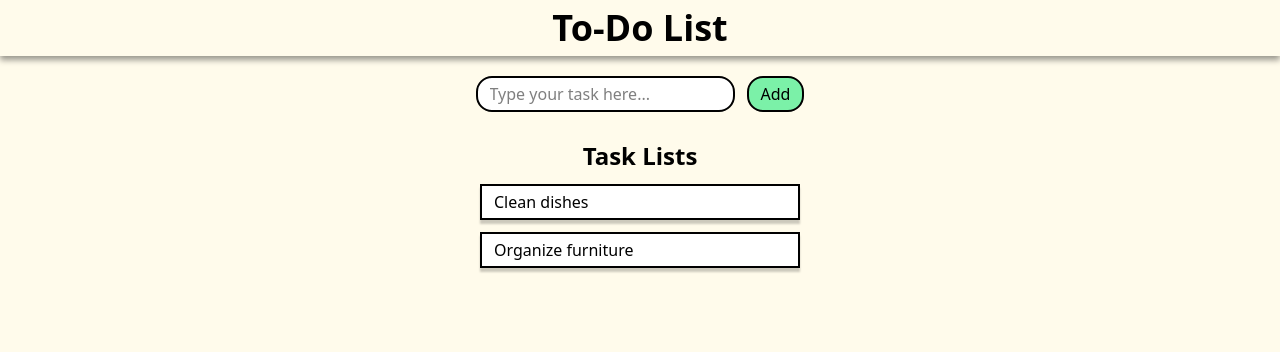
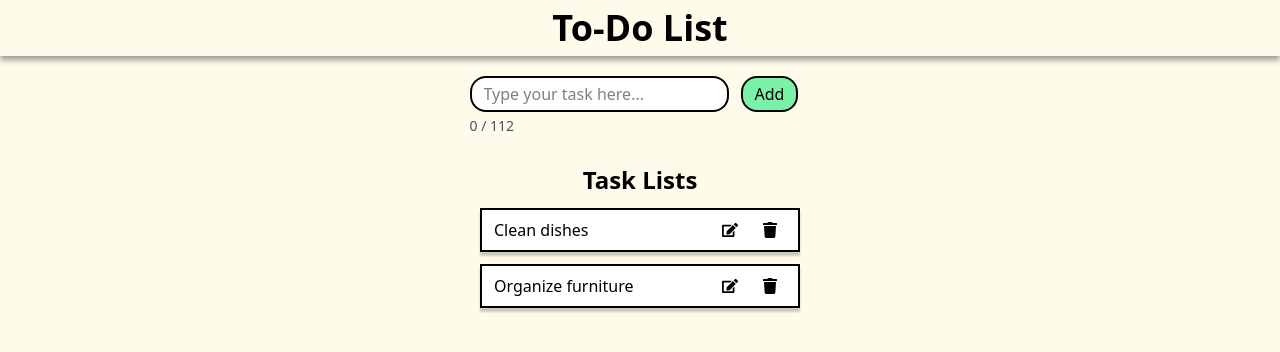
Before and after one commit to ntpyxl/ToDo-List, a React (Vite) app: page / in a window 1280 px wide. Shown: the top 352 px of the page. Built offline with nearby package versions, Linux system fonts and the light colour scheme.

Commit message:
Added character limit, and edit and delete buttons

```diff
--- a/package.json
+++ b/package.json
@@ -12,7 +12,8 @@
   },
   "dependencies": {
     "react": "^19.1.1",
-    "react-dom": "^19.1.1"
+    "react-dom": "^19.1.1",
+    "react-icons": "^5.5.0"
   },
   "devDependencies": {
     "@eslint/js": "^9.33.0",
--- a/src/App.tsx
+++ b/src/App.tsx
@@ -1,6 +1,8 @@
 import { useState } from "react";
+import { FaEdit, FaTrash } from "react-icons/fa";
 
 function App() {
+    const taskNameTextLength = 112;
     const [taskList, refreshTaskList] = useState([
         "Clean dishes",
         "Organize furniture",
@@ -24,6 +26,7 @@ function App() {
                         name="taskName"
                         placeholder="Type your task here..."
                         value={taskName}
+                        maxLength={taskNameTextLength}
                         onChange={(e) => setTaskName(e.target.value)}
                         className="px-3 py-1 border-2 border-black rounded-2xl bg-white focus:outline-none"
                     ></input>
@@ -33,6 +36,9 @@ function App() {
                     >
                         Add
                     </button>
+                    <div className="text-sm text-gray-600 mt-1">
+                        {taskName.length} / {taskNameTextLength}
+                    </div>
                 </div>
             </div>
 
@@ -41,9 +47,17 @@ function App() {
                 {taskList.map((task, index) => (
                     <div
                         key={index}
-                        className="w-[25vw] px-3 py-1 border-2 border-black bg-white shadow-[0_4px_2px_rgba(0,0,0,0.2)]"
+                        className="flex justify-between items-center w-[25vw] px-3 py-1 border-2 border-black bg-white shadow-[0_4px_2px_rgba(0,0,0,0.2)]"
                     >
-                        <p>{task}</p>
+                        <p className="flex-1 break-all min-w-0">{task}</p>
+                        <div className="flex space-x-2">
+                            <button className="p-2 cursor-pointer hover:scale-105 duration-150">
+                                <FaEdit />
+                            </button>
+                            <button className="p-2 cursor-pointer hover:scale-105 duration-150">
+                                <FaTrash />
+                            </button>
+                        </div>
                     </div>
                 ))}
             </div>
```
Also changed, not shown: 1 other file (tests, documents, lock files or other folders).
